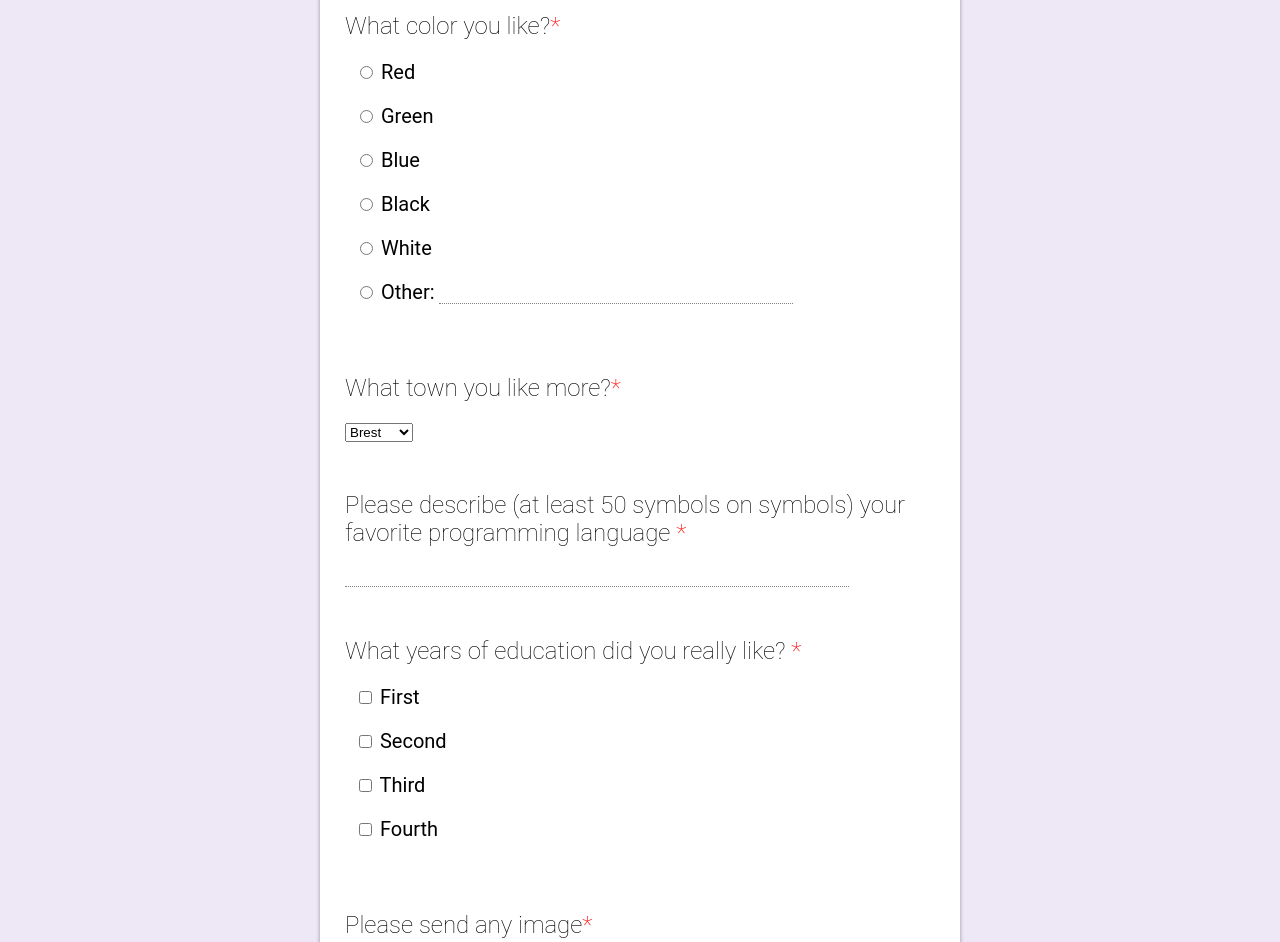
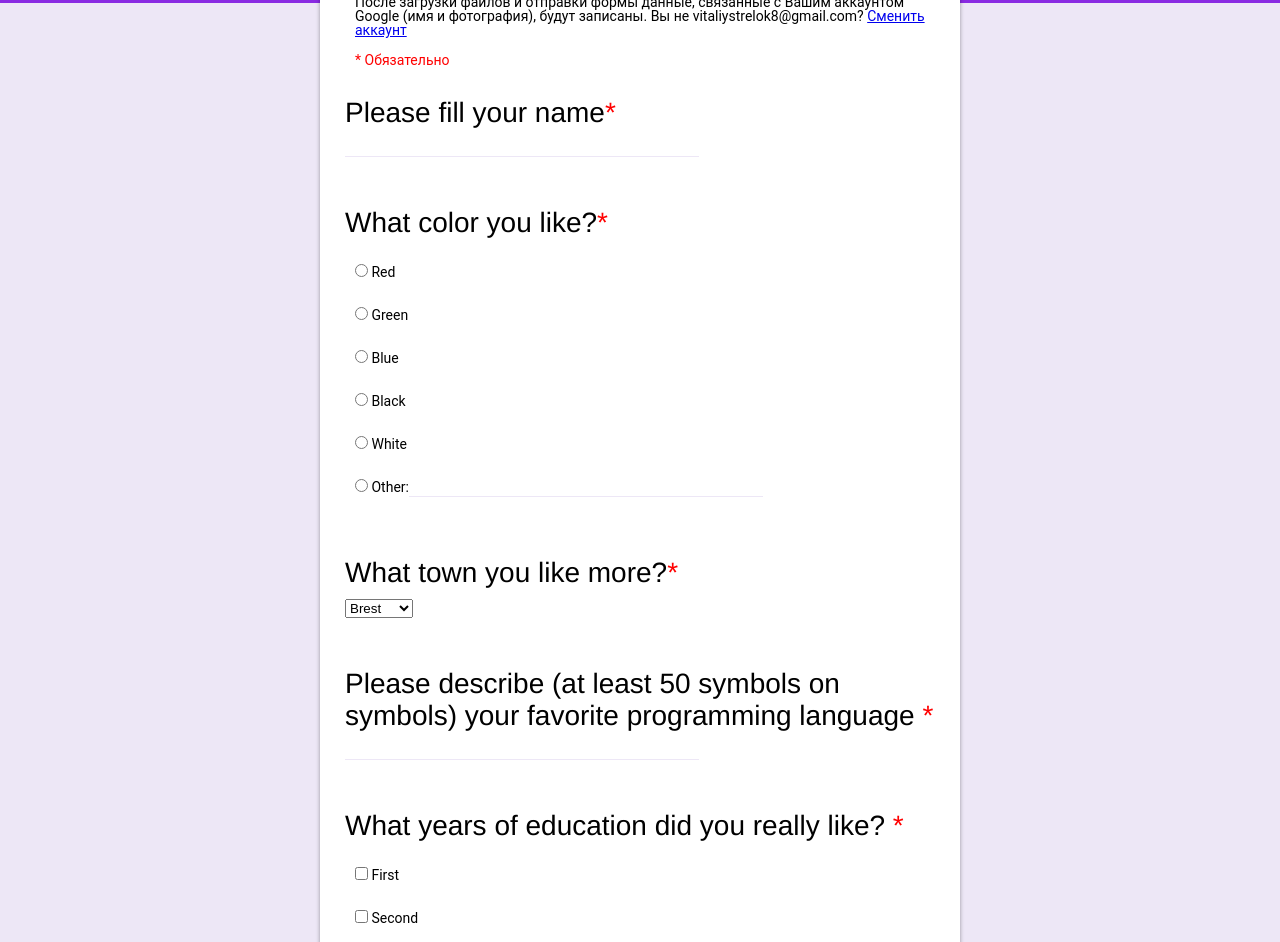
Before and after one commit to tresdosdos/web-technologies-2017-2018, a plain HTML site: page lab1/index.html in a window 1280 px wide. Shown: the part 267-1209 px from the top of the page. Drawn offline with Linux system fonts and the light colour scheme.

Commit message:
lab1 reworked
Reduced number of divs, increased number of html5 tags, no inline styles, shorten margins/paddings, better-using inputs, no const colors, style tags was sorted by name, added type to css link

```diff
--- a/lab1/css/styles.css
+++ b/lab1/css/styles.css
@@ -1,78 +1,142 @@
-body{
-    background: rgb(237,231,246);
+html, body, div, span, applet, object, iframe,
+h1, h2, h3, h4, h5, h6, p, blockquote, pre,
+a, abbr, acronym, address, big, cite, code,
+del, dfn, em, img, ins, kbd, q, s, samp,
+small, strike, strong, sub, sup, tt, var,
+b, u, i, center,
+dl, dt, dd, ol, ul, li,
+fieldset, form, label, legend,
+table, caption, tbody, tfoot, thead, tr, th, td,
+article, aside, canvas, details, embed,
+figure, figcaption, footer, header, hgroup,
+menu, nav, output, ruby, section, summary,
+time, mark, audio, video {
+    margin: 0;
+    padding: 0;
+    border: 0;
+    font-size: 100%;
+    font: inherit;
+    vertical-align: baseline;
+}
+/* HTML5 display-role reset for older browsers */
+article, aside, details, figcaption, figure,
+footer, header, hgroup, menu, nav, section {
+    display: block;
+}
+body {
+    line-height: 1;
+}
+ol, ul {
+    list-style: none;
+}
+blockquote, q {
+    quotes: none;
+}
+blockquote:before, blockquote:after,
+q:before, q:after {
+    content: '';
+    content: none;
+}
+table {
+    border-collapse: collapse;
+    border-spacing: 0;
 }
 
-footer{
-    margin-left: auto;
-    margin-right: auto;
-    width:640px;
-    margin-top:-35px;
-    text-align: center;
+/*---------------------------------------------------------------------------*/
+
+h1{
+    font: 36px bold Roboto,RobotoDraft,Helvetica,Arial,sans-serif;
 }
 
-.namediv{
-    padding-bottom: 35px ;
+h2{
+    font: 28px bold Roboto,RobotoDraft,Helvetica,Arial,sans-serif;
 }
 
-.divs{
-    padding-top: 15px;
-    padding-bottom: 15px;
+body{
+    background: #ede7f6;
 }
 
-.all{
-    margin-top: 35px;
+header{
+    background-color: #8a2be2;
+    height: 270px;
+}
+
+header h1{
+    background-color: #ee82ee;
+    border-radius: 5px;
+    color: #000000;
+    font: 14px Roboto,RobotoDraft,Helvetica,Arial,sans-serif, bold;
+    padding: 10px;
+    position: absolute;
+    right:10px;
+    text-transform: uppercase;
+    top:10px;
+    word-spacing: 1px;
+}
+
+main{
+    margin: -95px auto 0 auto;
     width: 640px;
-    margin-left: auto;
-    margin-right: auto;
 }
 
 .banner{
-    background: violet;
+    background: #ee82ee;
     height: 15px;
     margin-bottom: -50px;
 }
 
-.forma{
+.forms{
+    background-color: #ffffff;
+    box-shadow:0 1px 4px 0 rgba(0,0,0,0.37);
     font-family:Roboto,RobotoDraft,Helvetica,Arial,sans-serif;
-    background-color: white;
-    box-shadow:0 1px 4px 0 rgba(0,0,0,0.37);
     margin: 50px auto 50px auto;
     padding: 10px 25px 10px 25px;
 }
 
-.forma h1,h2{
+.forms h1,h2{
     font-weight: lighter;
+    margin: 10px 0;
 }
 
-.forma p{
-
-    font-size: 20px;
+.forms p{
+    font-size: 14px;
     margin-left: 10px;
 }
 
-.forma li{
-    padding:5px;
+section{
+    padding: 20px 0;
 }
 
-.zvezd{
-    color:red;
+.asterisk{
+    color:#ff0000;
 }
 
-.inputs{
-    border-top: 0px;
-    border-right: 0px;
-    border-left: 0px;
-    border-bottom: 1px dotted grey;
+input[type="text"]{
+    border: 0;
+    border-bottom: 1px solid #ede7f6;
     width:350px;
 }
 
-.subdiv input{
-    padding-top:5px;
-    padding-bottom: 5px;
-    padding-left: 15px;
-    padding-right:15px;
-    border: 2px solid black;
+input[type="radio"]{
+    margin: 15px 0;
+    padding: 5px;
+}
+
+input[type="checkbox"]{
+    margin: 15px 0;
+    padding: 5px;
+}
+
+input[type="submit"]{
     background: #2a56c6;
-    color:white;
+    border: 2px solid #000000;
+    color:#ffffff;
     margin-left: 240px;
+    padding: 5px 15px;
 }
+
+footer{
+    margin: -35px auto 0 auto;
+    text-align: center;
+    width:640px;
+}
--- a/lab1/index.html
+++ b/lab1/index.html
@@ -2,67 +2,71 @@
 <html lang="en">
 <head>
     <meta charset="UTF-8">
-    <title>Title</title>
-    <link rel="stylesheet" href="css/styles.css" />
+    <title>Верстка google forms</title>
+    <link rel="stylesheet" type="text/css" href="css/styles.css" />
 </head>
 <body>
-<div class="all">
+<header>
+    <h1>Запросить права на редактирование</h1>
+</header>
+<main>
     <div class="banner"></div>
-<div class="forma">
+    <div class="forms">
         <h1>Password request form</h1>
-    <form methon="post">
-        <div class="namediv">
-        <h2>Please fill your name<span class="zvezd">*</span></h2>
-        <input type="text" class="inputs"/>
-        </div>
-        <div class="divs">
-        <h2>What color you like?<span class="zvezd">*</span></h2>
-        <p><input type="radio" name="Red" />   Red</p>
-        <p><input type="radio" name="Green" />   Green</p>
-        <p><input type="radio" name="Blue" />   Blue</p>
-        <p><input type="radio" name="Black" />   Black</p>
-        <p><input type="radio" name="White" />   White</p>
-        <p><input type="radio" name="Other" />   Other:
-            <input type="text" class="inputs">
+        <p>После загрузки файлов и отправки формы данные, связанные с Вашим аккаунтом Google (имя и фотография), будут записаны. Вы не vitaliystrelok8@gmail.com? <a href="#">Сменить аккаунт</a></p>
+        <br/>
+        <p class="asterisk">* Обязательно</p>
+        <form method="post">
+            <section>
+                <h2>Please fill your name<span class="asterisk">*</span></h2>
+                <input type="text" name="inputName"/>
+            </section>
+            <section>
+                <h2>What color you like?<span class="asterisk">*</span></h2>
+                <p><input type="radio" name="inputRadioRed"/>   Red</p>
+                <p><input type="radio" name="inputRadioGreen"/>   Green</p>
+                <p><input type="radio" name="inputRadioBlue"/>   Blue</p>
+                <p><input type="radio" name="inputRadioBlack"/>   Black</p>
+                <p><input type="radio" name="inputRadioWhite"/>   White</p>
+                <p><input type="radio" name="inputRadioOther"/>
+                    Other:<input type="text" name="inputOther">
                 </p>
-        </div>
-        <div class="divs">
-        <h2>What town you like more?<span class="zvezd">*</span></h2>
-        <select>
+            </section>
+            <section>
+                <h2>What town you like more?<span class="asterisk">*</span></h2>
+                <select title="selectTown">
                     <option value="Brest">Brest</option>
-            <option value="Minsk">Minst</option>
+                    <option value="Minsk">Minsk</option>
                     <option value="Grodno">Grodno</option>
                     <option value="Mogilev">Mogilev</option>
                     <option value="Vitebsk">Vitebsk</option>
                     <option value="Gomel">Gomel</option>
                 </select>
-        </div>
-        <div class="divs">
-        <h2>Please describe (at least 50 symbols on symbols) your favorite programming language <span class="zvezd">*</span></h2>
-        <input type="text" class="inputs" style="width: 500px;">
-        </div>
-        <div class="divs">
-        <h2>What years of education did you really like? <span class="zvezd">*</span></h2>
-        <p><input type="checkbox" name="First">   First</p>
-        <p><input type="checkbox" name="Second">   Second</p>
-        <p><input type="checkbox" name="Third">   Third</p>
-        <p><input type="checkbox" name="Fourth">   Fourth</p>
-        </div>
-        <div class="divs">
-        <h2>Please send any image<span class="zvezd">*</span></h2>
-        <input type="file" name="addfile">
-        </div>
-        <div class="divs">
-        <h2>Set last Monday<span class="zvezd">*</span></h2>
-        <input type="date" name="datetime">
-        </div>
-        <div class="subdiv"> <input type="submit"></div>
+                </section>
+            <section>
+                <h2>Please describe (at least 50 symbols on symbols) your favorite programming language <span class="asterisk">*</span></h2>
+                <input type="text" name="inputProgramming">
+            </section>
+            <section>
+                <h2>What years of education did you really like? <span class="asterisk">*</span></h2>
+                <p><input type="checkbox" name="inputFirst">   First</p>
+                <p><input type="checkbox" name="inputSecond">   Second</p>
+                <p><input type="checkbox" name="inputThird">   Third</p>
+                <p><input type="checkbox" name="inputFourth">   Fourth</p>
+            </section>
+            <section>
+                <h2>Please send any image<span class="asterisk">*</span></h2>
+                <input type="file" name="inputFile">
+            </section>
+            <section>
+                <h2>Set last Monday<span class="asterisk">*</span></h2>
+                <input type="date" name="inputDate"/>
+            </section>
+            <input type="submit" name="inputSubmit">
         </form>
     </div>
-</div>
-<footer>Google lijet piski
-    <br/>
-    <br/>
+</main>
+<footer>
     <img src="logo.svg"/>
 </footer>
 </body>
```
Lines whose indentation alone changed are shown as unchanged.
